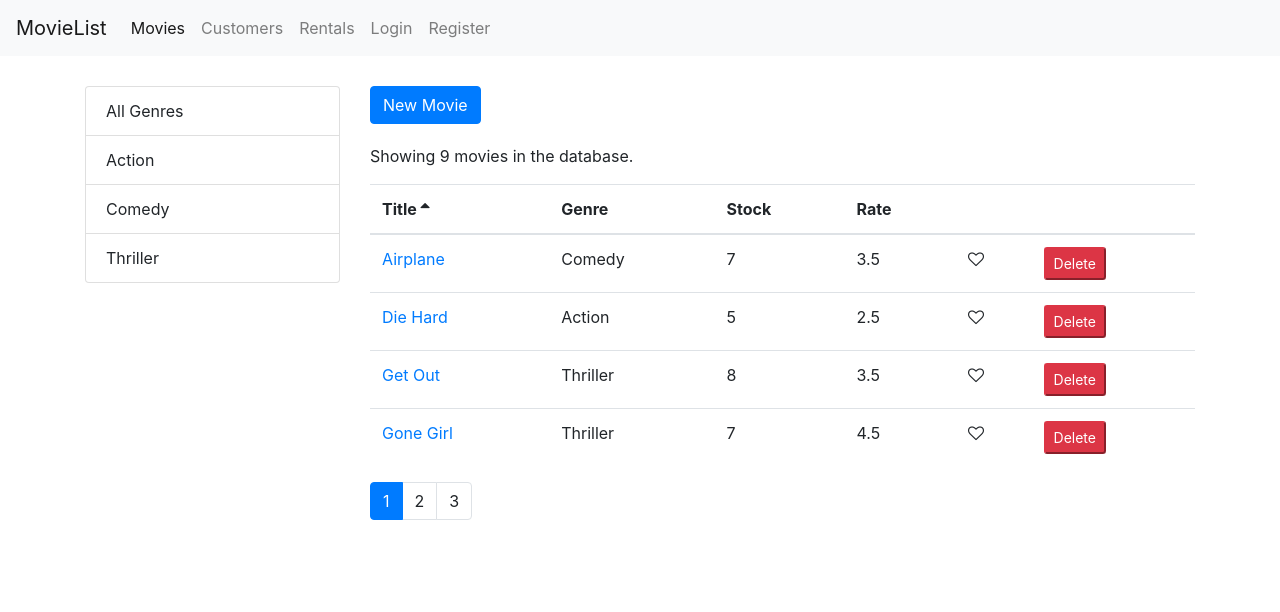
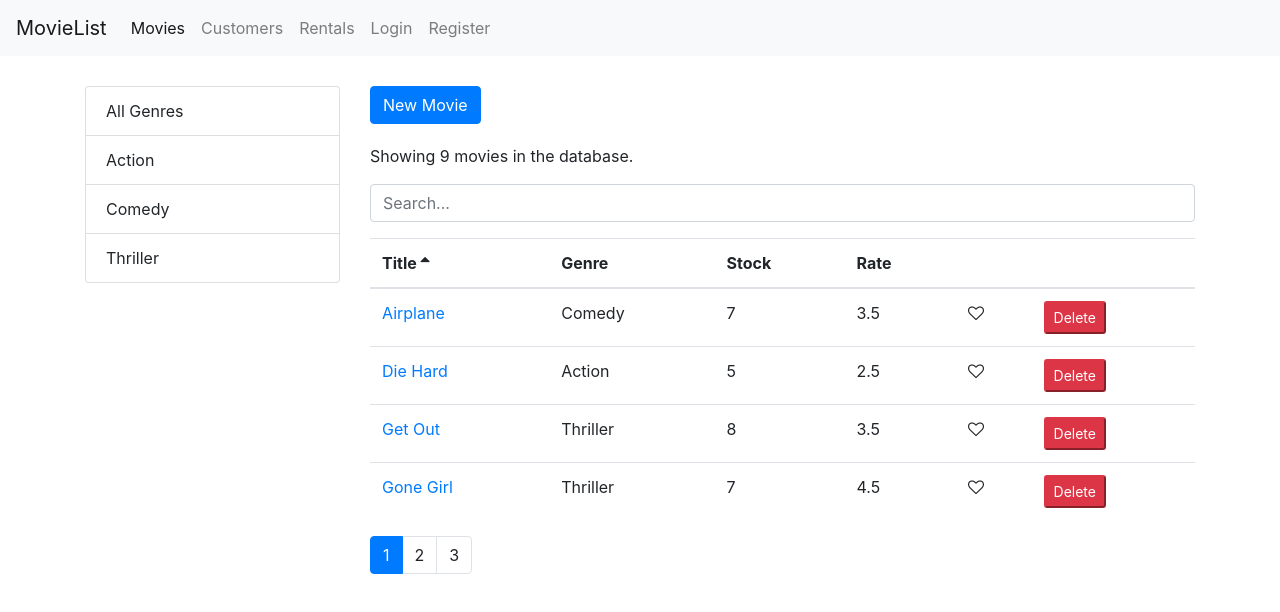
Before and after one commit to adamsubtract/Movie-List, a React (Create React App) app: page /movies in a window 1280 px wide. Shown: the top 612 px of the page. Built offline with nearby package versions, Linux system fonts and the light colour scheme.

Commit message:
added search bar to movies page

```diff
--- a/src/components/common/pagination.jsx
+++ b/src/components/common/pagination.jsx
@@ -2,9 +2,7 @@
 import PropTypes from "prop-types";
 import _ from "lodash";
 
-const Pagination = props => {
-  const { itemsCount, pageSize, currentPage, onPageChange } = props;
-
+const Pagination = ({ itemsCount, pageSize, currentPage, onPageChange }) => {
   const pagesCount = Math.ceil(itemsCount / pageSize);
   if (pagesCount === 1) return null;
   const pages = _.range(1, pagesCount + 1);
--- a/src/components/loginForm.jsx
+++ b/src/components/loginForm.jsx
@@ -1,4 +1,4 @@
-import React, { Component } from "react";
+import React from "react";
 import Joi from "joi-browser";
 import Form from "./common/form";
 
@@ -18,7 +18,7 @@
   };
 
   doSubmit = () => {
-    //Call the server
+    // Call the server
     console.log("Submitted");
   };
 
--- a/src/components/movies.jsx
+++ b/src/components/movies.jsx
@@ -1,12 +1,13 @@
 import React, { Component } from "react";
-import { getMovies } from "../services/fakeMovieService";
+import { Link } from "react-router-dom";
+import MoviesTable from "./moviesTable";
+import ListGroup from "./common/listGroup";
 import Pagination from "./common/pagination";
+import { getMovies, deleteMovie } from "../services/fakeMovieService";
+import { getGenres } from "../services/fakeGenreService";
 import { paginate } from "../utils/paginate";
-import ListGroup from "./common/listGroup";
-import { getGenres } from "../services/fakeGenreService";
-import MoviesTable from "./moviesTable";
 import _ from "lodash";
-import { Link } from "react-router-dom";
+import SearchBox from "./searchBox";
 
 class Movies extends Component {
   state = {
@@ -14,17 +15,22 @@
     genres: [],
     currentPage: 1,
     pageSize: 4,
+    searchQuery: "",
+    selectedGenre: null,
     sortColumn: { path: "title", order: "asc" }
   };
 
   componentDidMount() {
     const genres = [{ _id: "", name: "All Genres" }, ...getGenres()];
+
     this.setState({ movies: getMovies(), genres });
   }
 
   handleDelete = movie => {
     const movies = this.state.movies.filter(m => m._id !== movie._id);
     this.setState({ movies });
+
+    deleteMovie(movie._id);
   };
 
   handleLike = movie => {
@@ -40,41 +46,49 @@
   };
 
   handleGenreSelect = genre => {
-    this.setState({ selectedGenre: genre, currentPage: 1 });
+    this.setState({ selectedGenre: genre, searchQuery: "", currentPage: 1 });
+  };
+
+  handleSearch = query => {
+    this.setState({ searchQuery: query, selectedGenre: null, currentPage: 1 });
   };
 
   handleSort = sortColumn => {
     this.setState({ sortColumn });
   };
 
-  getPageData = () => {
+  getPagedData = () => {
     const {
       pageSize,
       currentPage,
-      movies: allMovies,
+      sortColumn,
       selectedGenre,
-      sortColumn
+      searchQuery,
+      movies: allMovies
     } = this.state;
 
-    const filtered =
-      selectedGenre && selectedGenre._id
-        ? allMovies.filter(m => m.genre._id === selectedGenre._id)
-        : allMovies;
+    let filtered = allMovies;
+    if (searchQuery)
+      filtered = allMovies.filter(m =>
+        m.title.toLowerCase().startsWith(searchQuery.toLowerCase())
+      );
+    else if (selectedGenre && selectedGenre._id)
+      filtered = allMovies.filter(m => m.genre._id === selectedGenre._id);
 
     const sorted = _.orderBy(filtered, [sortColumn.path], [sortColumn.order]);
 
-    const movies = paginate(sorted, currentPage, pageSize, allMovies);
+    const movies = paginate(sorted, currentPage, pageSize);
 
     return { totalCount: filtered.length, data: movies };
   };
 
   render() {
     const { length: count } = this.state.movies;
-    const { pageSize, currentPage, sortColumn } = this.state;
+    const { pageSize, currentPage, sortColumn, searchQuery } = this.state;
 
-    if (count === 0) return <p>There are no movies in the datatbase</p>;
+    if (count === 0) return <p>There are no movies in the database.</p>;
 
-    const { totalCount, data: movies } = this.getPageData();
+    const { totalCount, data: movies } = this.getPagedData();
 
     return (
       <div className="row">
@@ -94,6 +108,7 @@
             New Movie
           </Link>
           <p>Showing {totalCount} movies in the database.</p>
+          <SearchBox value={searchQuery} onChange={this.handleSearch} />
           <MoviesTable
             movies={movies}
             sortColumn={sortColumn}
--- a/src/components/navBar.jsx
+++ b/src/components/navBar.jsx
@@ -1,6 +1,5 @@
 import React from "react";
 import { Link, NavLink } from "react-router-dom";
-import RegisterForm from "./registerForm";
 
 const NavBar = () => {
   return (
--- /dev/null
+++ b/src/components/searchBox.jsx
@@ -0,0 +1,16 @@
+import React from "react";
+
+const SearchBox = ({ value, onChange }) => {
+  return (
+    <input
+      type="text"
+      name="query"
+      className="form-control my-3"
+      placeholder="Search..."
+      value={value}
+      onChange={e => onChange(e.currentTarget.value)}
+    />
+  );
+};
+
+export default SearchBox;
```
